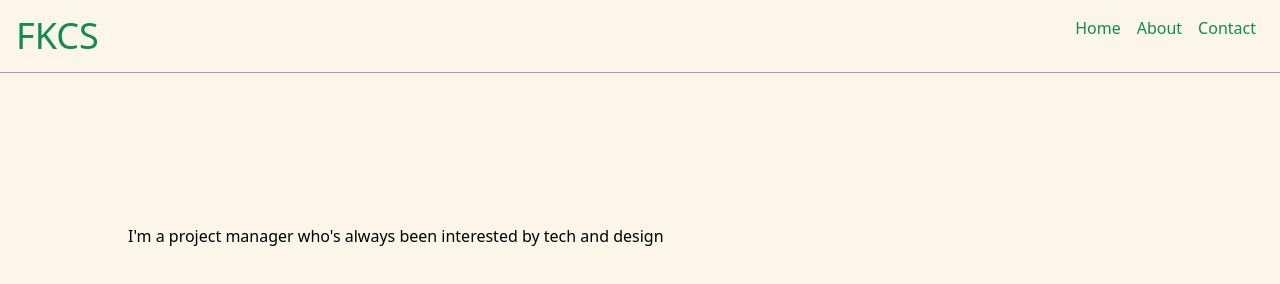
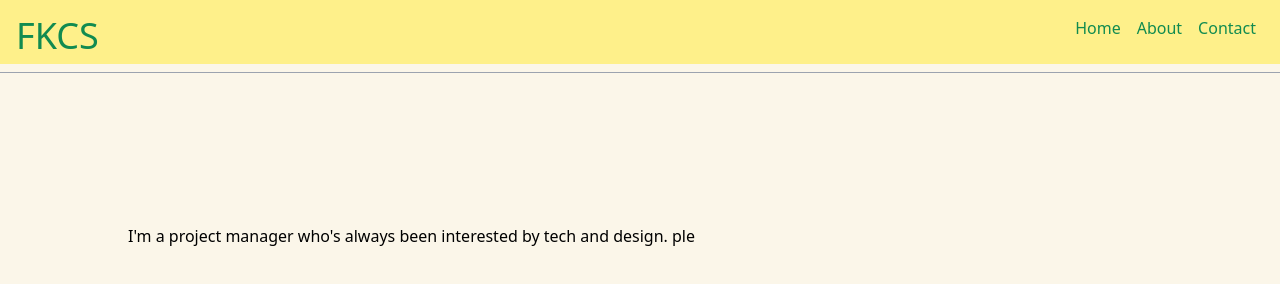
Before and after one commit to FranckChristmas/FKCS-PORTFOLIO-2025, a website: page index.html in a window 1280 px wide. Drawn offline with Linux system fonts and the light colour scheme.

Commit message:
some check on the project

```diff
--- a/components/header.html
+++ b/components/header.html
@@ -1,4 +1,4 @@
-  <nav class="h-16">
+  <nav class="h-16 bg-yellow-200">
     <div class="flex justify-between">
       <h1 class="m-4 custom-green-3 text-4xl w-full">FKCS</h1>
       <ul class="flex m-4 custom-green-3">
--- a/index.html
+++ b/index.html
@@ -10,7 +10,7 @@
     <body class="bg-body">
       <div id="header"></div>
       <div class="mt-40 ml-32">
-        <p class="">I'm a project manager who's always been interested by tech and design</p>
+        <p class="">I'm a project manager who's always been interested by tech and design. ple</p>
       </div>
       <script src="assets/js/loadComponents.js"></script>
     </body>
```
Also changed, not shown: about.html (+4 -0 lines), contact.html (+4 -0 lines), dist/style.css.
